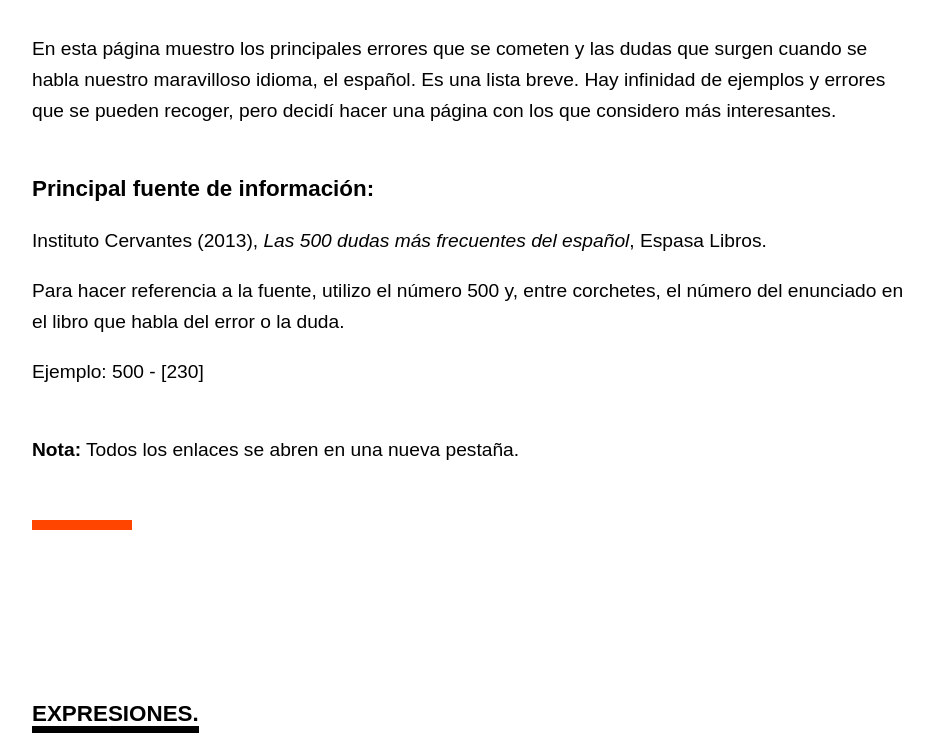
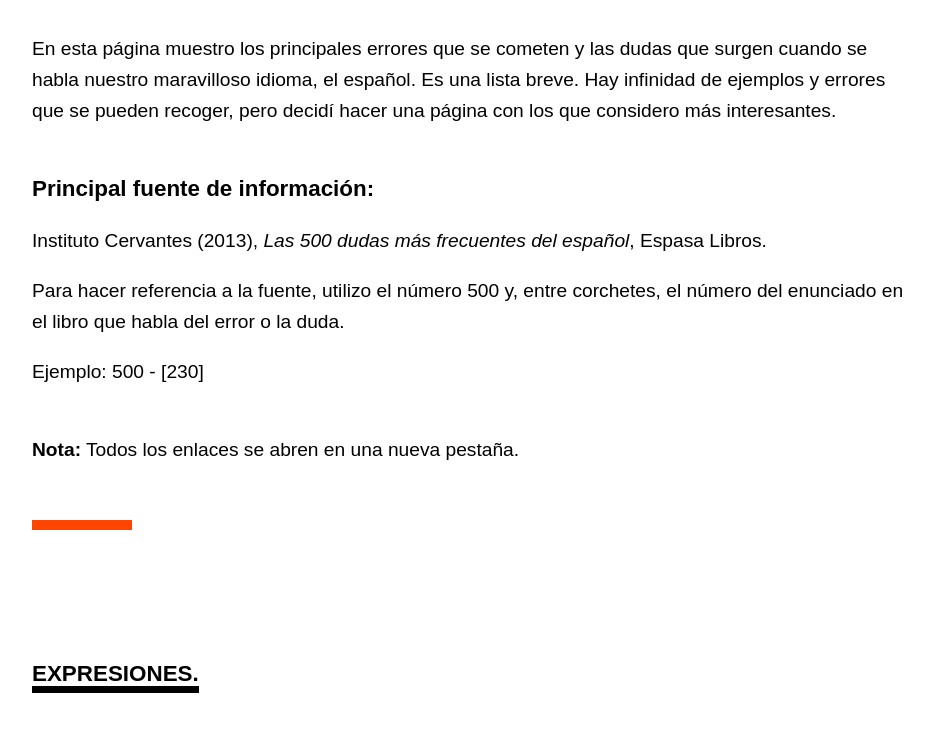
Before and after one commit to JoseAngel-MAD/yohablobien, a plain HTML site: page index.html in a window 1280 px wide. Shown: the part 202-952 px from the top of the page, without its empty margins (166-1099 px from the left). Drawn offline with Linux system fonts and the light colour scheme; a web font is replaced by a local one.

Commit message:
Update style.css

```diff
--- a/style.css
+++ b/style.css
@@ -52,7 +52,7 @@ body{
 }
 
 .nmt{
-    margin-top: 1em;
+    margin-top: -1.5em;
 }
 
 .lista-errores-h2{
```
